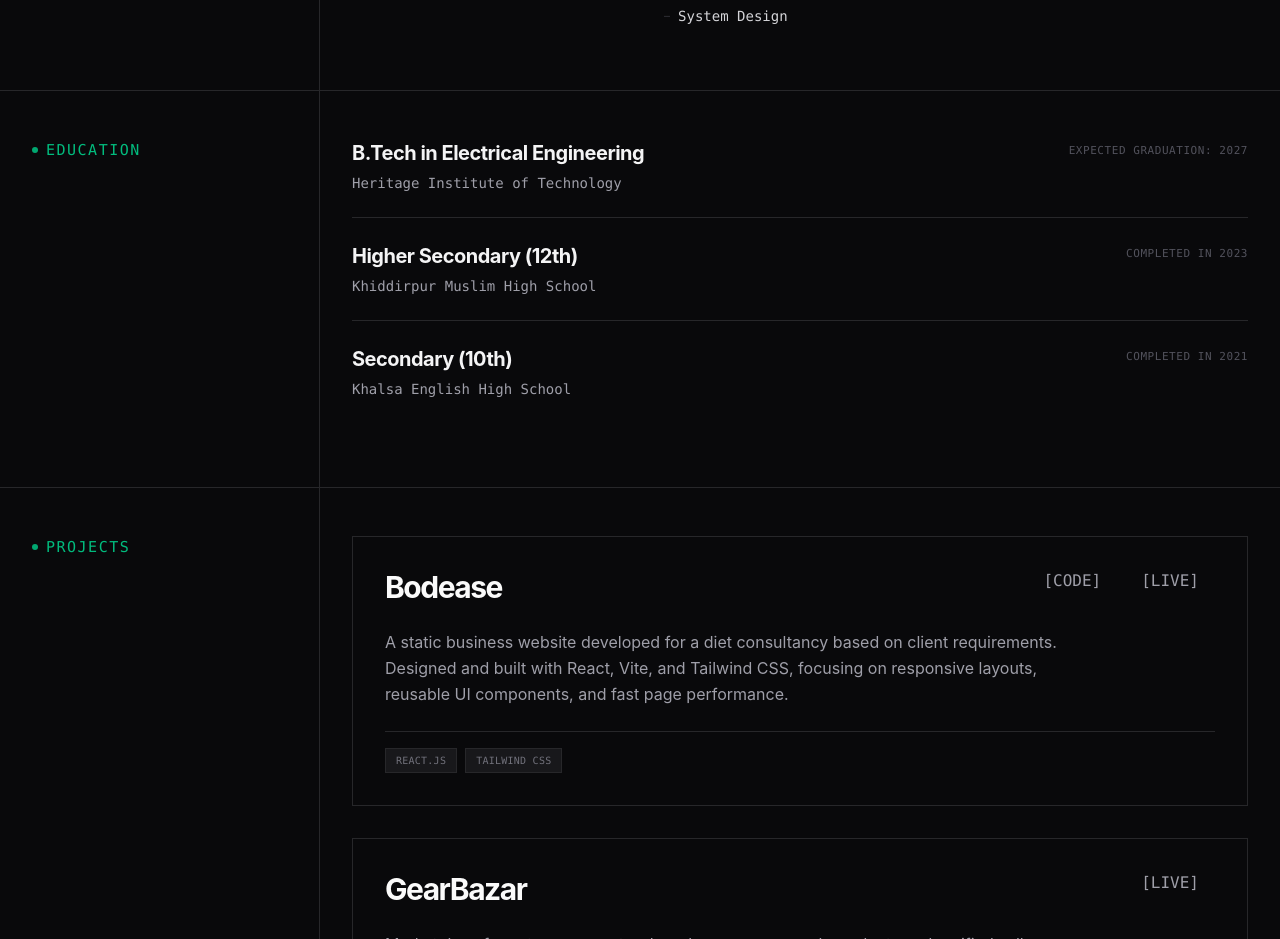
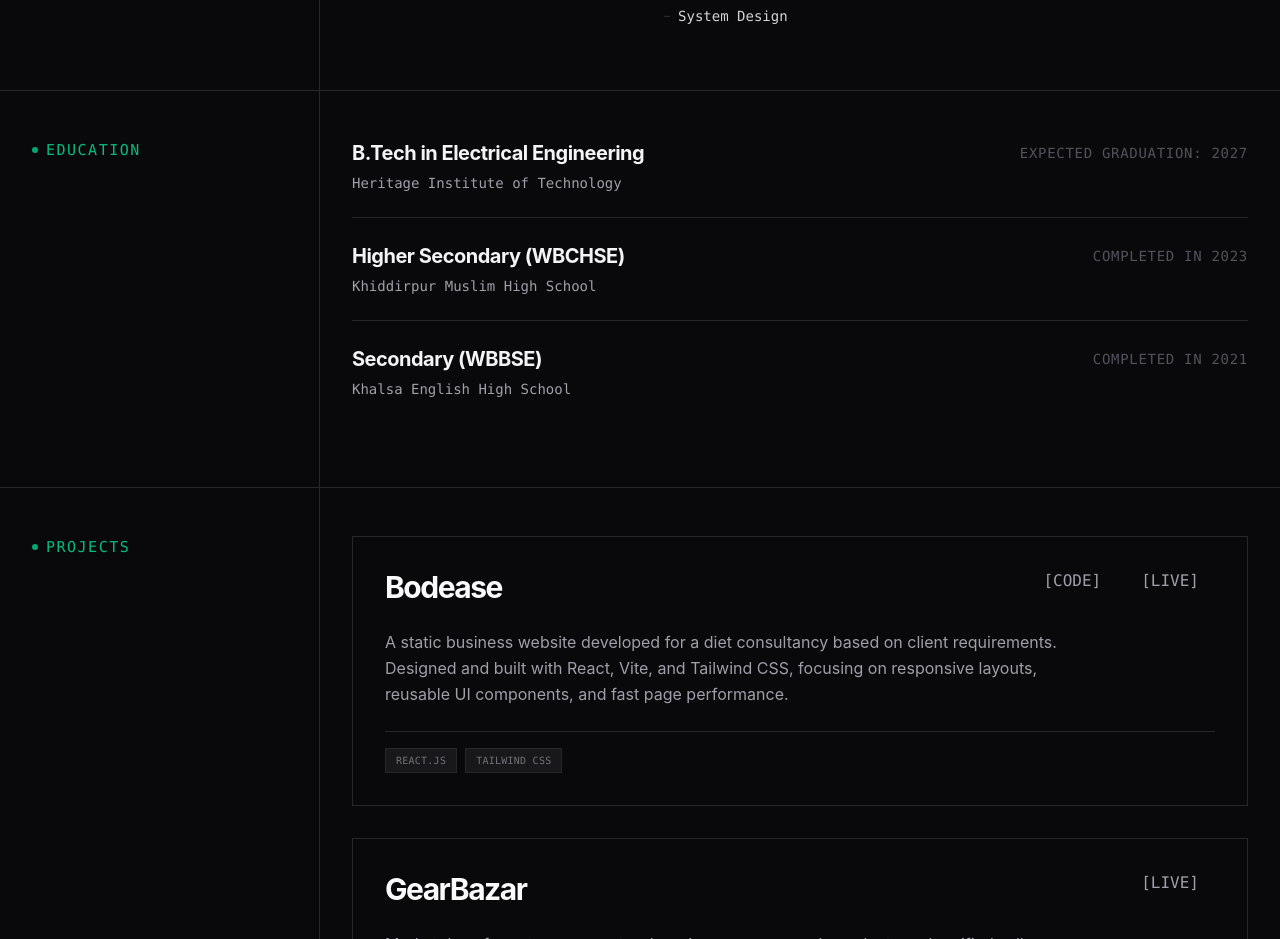
Before and after one commit to Khan30-ai/Portfolio, a React (Vite) app: page / in a window 1280 px wide. Shown: the part 1880-2819 px from the top of the page. Built offline with nearby package versions, Linux system fonts and the light colour scheme.

Commit message:
updated education

```diff
--- a/src/components/sections/Education.jsx
+++ b/src/components/sections/Education.jsx
@@ -8,12 +8,12 @@ const EDUCATION = [
         timeline: 'Expected Graduation: 2027',
     },
     {
-        degree: 'Higher Secondary (12th)',
+        degree: 'Higher Secondary (WBCHSE)',
         institution: 'Khiddirpur Muslim High School',
         timeline: 'Completed in 2023',
     },
     {
-        degree: 'Secondary (10th)',
+        degree: 'Secondary (WBBSE)',
         institution: 'Khalsa English High School',
         timeline: 'Completed in 2021',
     },
@@ -37,7 +37,7 @@ export default function EducationSection() {
                                     {edu.institution}
                                 </p>
                             </div>
-                            <span className="font-mono text-[11px] text-zinc-600 uppercase tracking-wider md:text-right md:whitespace-nowrap md:pt-1">
+                            <span className="font-mono text-[14px] text-zinc-600 uppercase tracking-wider md:text-right md:whitespace-nowrap md:pt-1">
                                 {edu.timeline}
                             </span>
                         </div>
```
